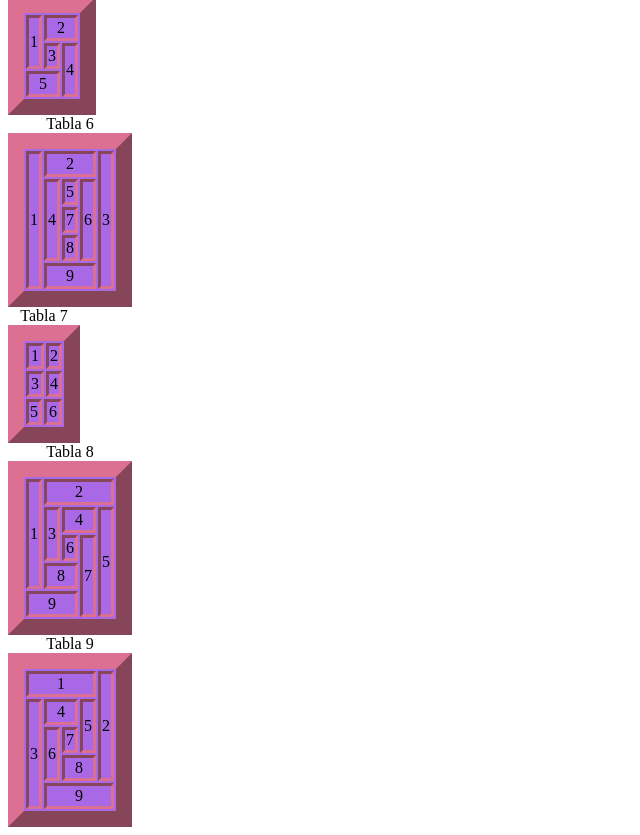
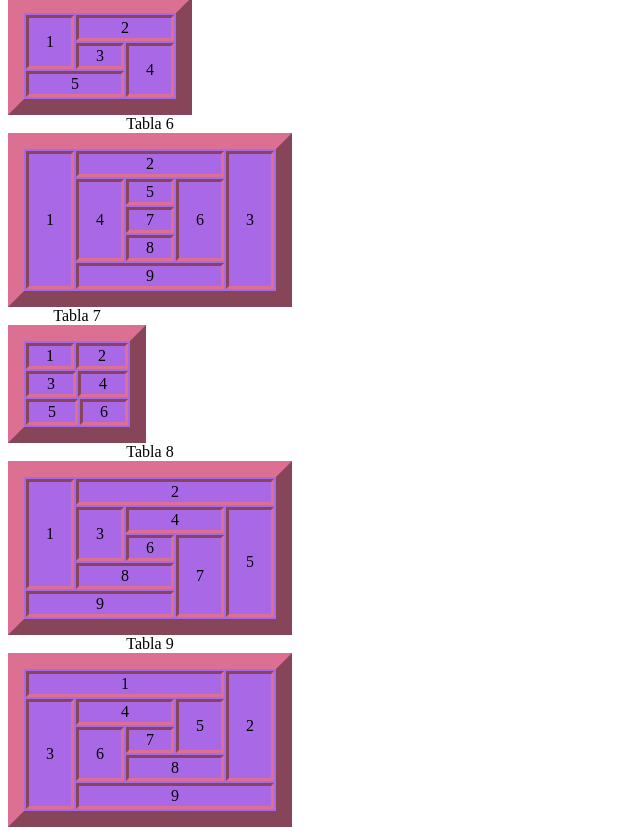
Before and after one commit to LazaroBC/Abastos, a plain HTML site: page LLMM/HTML/HTML/LMI_4/index4.html in a window 1280 px wide. Shown: the part 573-1408 px from the top of the page, without its empty margins (0-640 px from the left). Drawn offline with Linux system fonts and the light colour scheme.

Commit message:
LLMM Terminado LMI_4

```diff
--- a/LLMM/HTML/HTML/LMI_4/index4.html
+++ b/LLMM/HTML/HTML/LMI_4/index4.html
@@ -14,7 +14,6 @@
         <caption>Tabla 1</caption>
         <tr>
             <td colspan="3">1</td>
-
         </tr>
         <tr>
             <td>2</td>
@@ -36,7 +35,6 @@
             <td>6</td>
         </tr>
         <tr>
-
             <td>7</td>
             <td>8</td>
             <td>9</td>
@@ -80,17 +78,13 @@
         <tr>
             <td rowspan="2">1</td>
             <td colspan="2">2</td>
-
         </tr>
         <tr>
-
             <td>3</td>
             <td rowspan="2">4</td>
         </tr>
         <tr>
-
             <td colspan="2">5</td>
-
         </tr>
     </table>
     <table id="t1">
@@ -115,33 +109,21 @@
             <td colspan="3">9</td>
         </tr>
     </table>
-    <table id="t1">
+    <table id="t1" class="tabla7">
         <caption>Tabla 7</caption>
         <tr>
-            <td colspan="2">1</td>
-
-            <td colspan="1">2</td>
-
+            <td >1</td>
+            <td colspan="3">2</td>
         </tr>
         <tr>
             <td colspan="2">3</td>
             <td colspan="2">4</td>
         </tr>
         <tr>
-            <td colspan="1">5</td>
-            <td colspan="2">6</td>
-
+            <td colspan="3">5</td>
+            <td >6</td>
         </tr>
     </table>
-
-        <!-- <div class="grid-container">
-            <div class="grid-item1">1</div>
-            <div class="grid-item2">2</div>
-            <div class="grid-item3">3</div>
-            <div class="grid-item4">4</div>
-            <div class="grid-item5">5</div>
-            <div class="grid-item6">6</div>
-        </div> -->
     <table id="t1">
         <caption>Tabla 8</caption>
         <tr>
--- a/LLMM/HTML/HTML/css/styles4.css
+++ b/LLMM/HTML/HTML/css/styles4.css
@@ -1,7 +1,7 @@
 tr td{
     border: 0.2em inset palevioletred;
     text-align: center;
-
+width: 40px;
 }
 
 #t1 {
@@ -9,57 +9,7 @@ tr td{
     background-color: rgb(169, 105, 230);
 }
 
-
-/*
-.grid-container {
-    width: 200px;
-    border: 1em outset palevioletred;
-    background-color: rgb(169, 105, 230);
-    display: grid;
-    grid-template-columns: auto auto auto auto;
-}
-
-.grid-item1 {
-    border: 1em outset palevioletred;
-    background-color: rgb(169, 105, 230);
-    text-align: center;
-    grid-column-start: 1;
-    grid-column-end: 3;
-}
-
-.grid-item2 {
-    border: 1em outset palevioletred;
-    background-color: rgb(169, 105, 230);
-    text-align: center;
-    grid-column-start: 3;
-    grid-column-end: 4;
-}
-.grid-item3 {
-    border: 1em outset palevioletred;
-    background-color: rgb(169, 105, 230);
-    text-align: center;
-    grid-column-start: 1;
-    grid-column-end: 3;
-}
-.grid-item4 {
-    border: 1em outset palevioletred;
-    background-color: rgb(169, 105, 230);
-    text-align: center;
-    grid-column-start: 2;
-    grid-column-end: 4;
-}
-
-.grid-item5 {
-    border: 1em outset palevioletred;
-    background-color: rgb(169, 105, 230);
-    text-align: center;
-    grid-column-start: 1;
-    grid-column-end: 3;
-}
-.grid-item6 {
-    border: 1em outset palevioletred;
-    background-color: rgb(169, 105, 230);
-    text-align: center;
-    grid-column-start: 2;
-    grid-column-end: 4;
+/* .tabla7 {
+    border-collapse: separate;
+    border-spacing: 0px;
 } */
```
